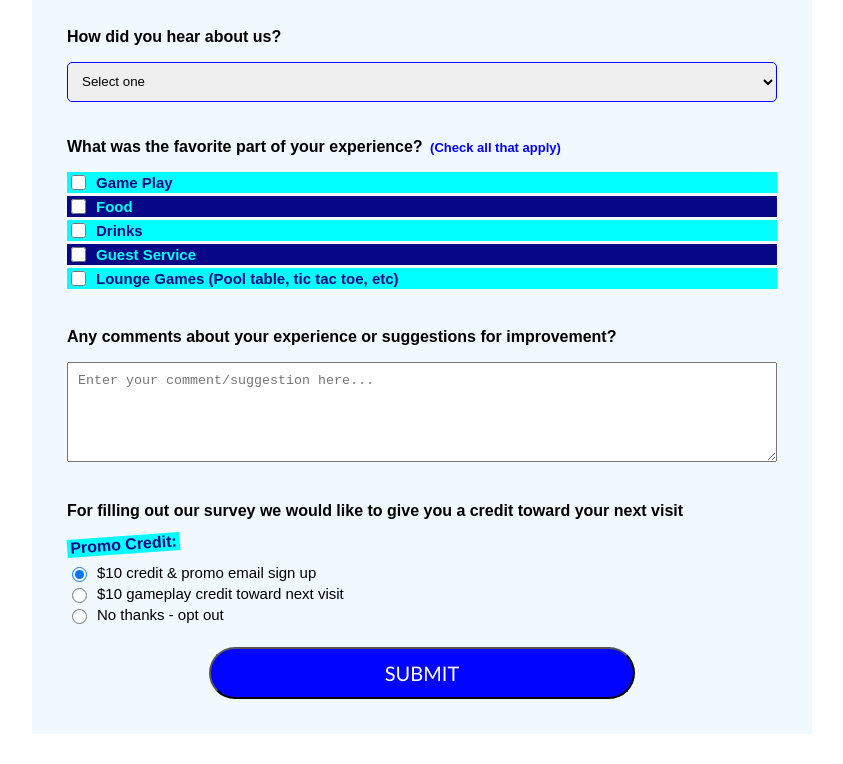
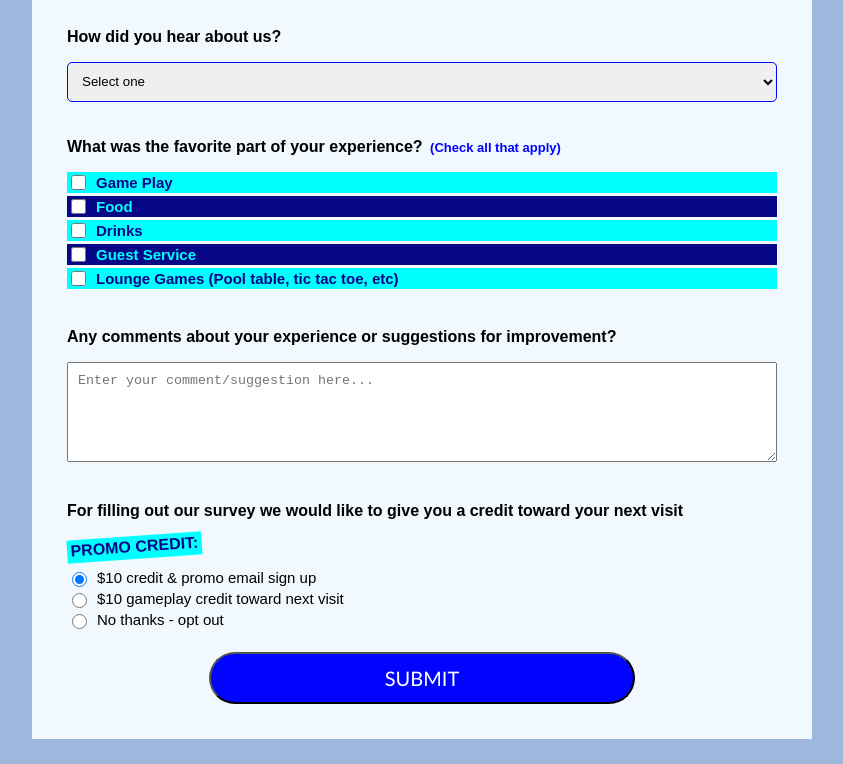
Before and after one commit to ChadHarper811/Customer-Service-Survey, a plain HTML site: page index.html in a window 1280 px wide. Shown: the part 557-1321 px from the top of the page, without its empty margins (218-1061 px from the left). Drawn offline with Linux system fonts and the light colour scheme.

Commit message:
Finished all styling and color theme.

```diff
--- a/index.html
+++ b/index.html
@@ -72,7 +72,7 @@
 
         <div class="form-section">
           <p class="label-bold">For filling out our survey we would like to give you a credit toward your next visit</p>
-          <p class="label-bold text-aqua txt-center">Promo Credit:</p>
+          <p class="label-bold text-aqua txt-center">PROMO CREDIT:</p>
 
           <label>
             <input name="promo" value="credit-email" type="radio" class="input-radio" checked />$10 credit & promo email sign up
--- a/style.css
+++ b/style.css
@@ -4,6 +4,7 @@
   --blue: rgb(0, 4, 255, 1);
   --darkblue: rgb(5, 7, 134, 1);
   --aqua: rgb(0, 255, 255, 1);
+
 }
 
 *, *::before, *::after {
@@ -14,7 +15,7 @@
 body {
   font-family: Arial, sans-serif;
   margin: 0;
-  background-color: white;
+  background-color: rgb(158 184 221);
 }
 
 .main {
@@ -75,10 +76,11 @@ font-family: 'Trebuchet MS', sans-serif ;
 .text-aqua {
 background-color: var(--aqua);
   color: var(--darkblue);
-  padding: 0;
+  padding: 2px 0 0 0;
   margin: 0 auto 10px 0;
   transform: rotate(-4deg);
-  width: 113px;
+  width: 135px;
+  height: 23px;
   font-size: 16px;
 }
 
```
